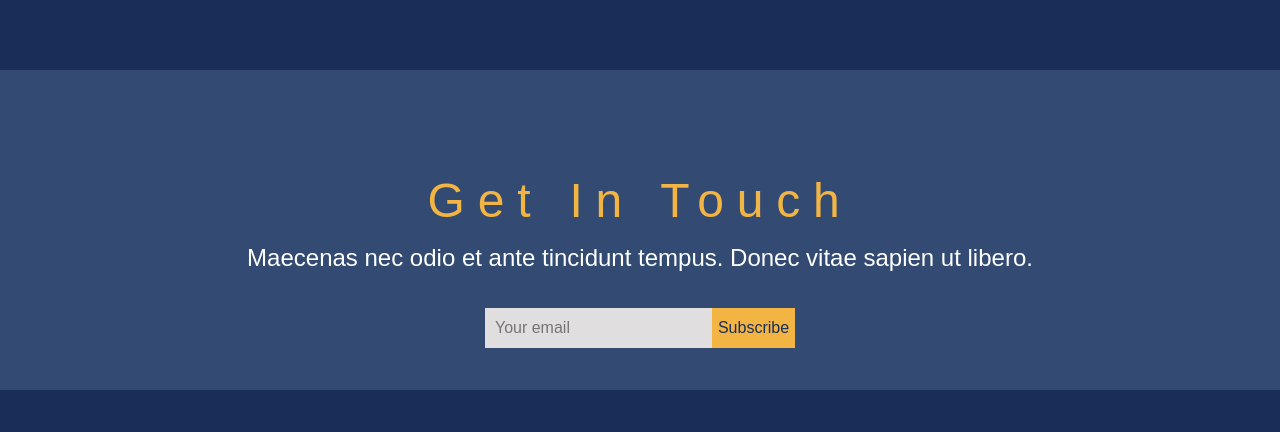
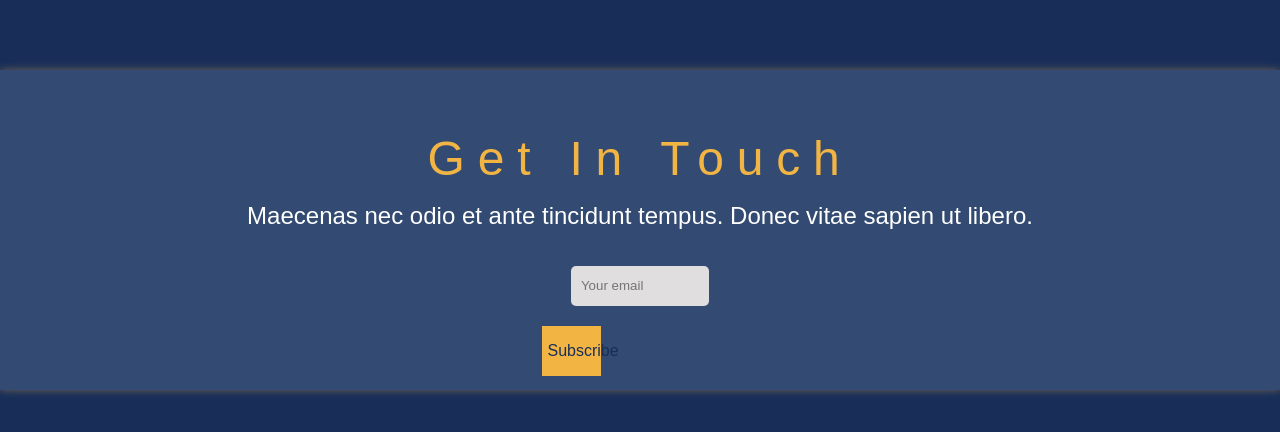
Before and after one commit to sana-al-rayess/OneirAi, a React (Create React App) app in the folder oneirai-frontend/: page /landing in a window 1280 px wide. Shown: the part 3833-4265 px from the top of the page. Built offline with nearby package versions, Linux system fonts and the light colour scheme; a web font is replaced by a local one.

Commit message:
added animation to subscribe container

```diff
--- a/oneirai-frontend/src/components/Subscribe/subscribe.css
+++ b/oneirai-frontend/src/components/Subscribe/subscribe.css
@@ -9,7 +9,22 @@
     flex-direction: column;
     align-items: center;
     justify-content: center;
+
+  animation: glow 2s ease-in-out infinite;
+}
+
+@keyframes glow {
+  0% {
+    box-shadow: 0 0 0 rgba(242, 181, 68, 0.4);
   }
+  50% {
+    box-shadow: 0 0 20px rgba(242, 181, 68, 0.4);
+  }
+  100% {
+    box-shadow: 0 0 0 rgba(242, 181, 68, 0.4);
+  }
+}
+
 
   .subscribe-slogan {
     color: #fff;
@@ -25,17 +40,17 @@
     font-weight: 400;
     letter-spacing: 0.8rem;
     text-align: center;
-    padding-top: 5rem;
+    padding-top: 1rem;
   }
 
-  form {
+  .form-subs {
     display: flex;
     flex-direction: row;
     justify-content: center;
     align-items: center;
   }
 
-  input {
+  .input-subs {
     width: 90%;
     border: none;
     font-size: 1rem;
```
